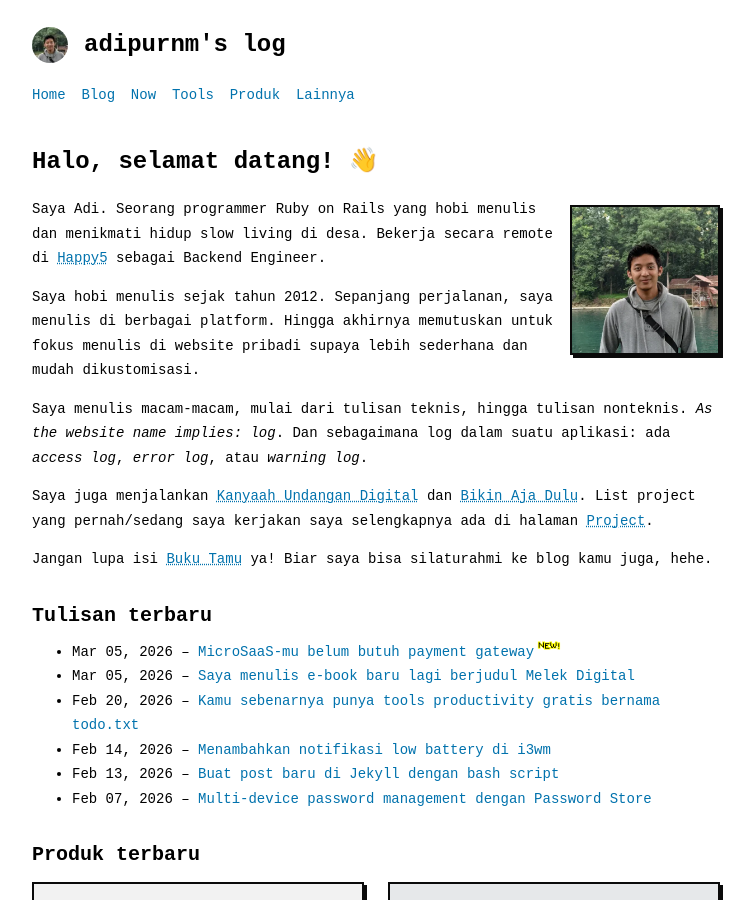
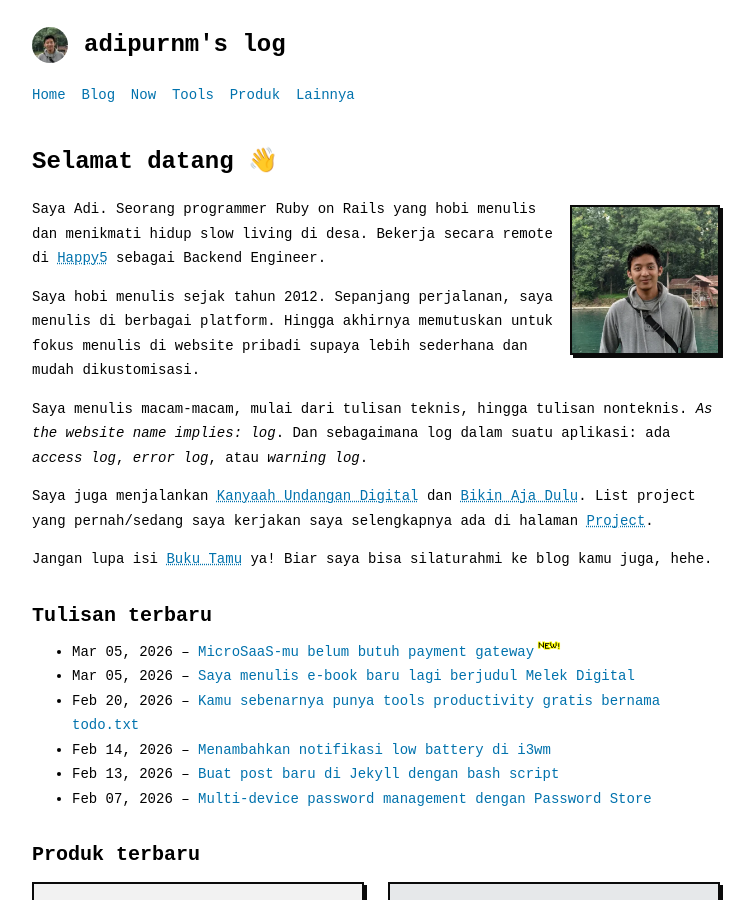
Before and after one commit to adiprnm/weblog, a Jekyll site: the page built from index.html, in a window 1280 px wide and 900 px high. Shown: the whole window, without its empty margins (264-1018 px from the left). Built offline with Jekyll 4.4.1, drawn with Linux system fonts in a browser that asks for light colours.

Commit message:
Update index.html

```diff
--- a/index.html
+++ b/index.html
@@ -7,11 +7,11 @@ donate: none
 
 
 {% if site.typography == "sans-serif" %}
-  <p style="font-size: 24px; font-weight: 600; margin: 0;">Halo, selamat datang! 👋 </p>
+  <p style="font-size: 24px; font-weight: 600; margin: 0;">Selamat datang 👋</p>
 {% elsif site.typography == "mono" %}
-  <p style="font-size: 24px; font-weight: 600; margin: 0; class="monospace"">Halo, selamat datang! 👋 </p>
+  <p style="font-size: 24px; font-weight: 600; margin: 0; class="monospace"">Selamat datang 👋</p>
 {% else %}
-  <p style="font-size: 24px; font-weight: 600; margin: 0;" class="sans-serif">Halo, selamat datang! 👋 </p>
+  <p style="font-size: 24px; font-weight: 600; margin: 0;" class="sans-serif">Selamat datang 👋</p>
 {% endif %}
 
 <img class="profile-picture" src="/assets/images/adi-square.webp" alt="Foto Adi Purnama">
```
